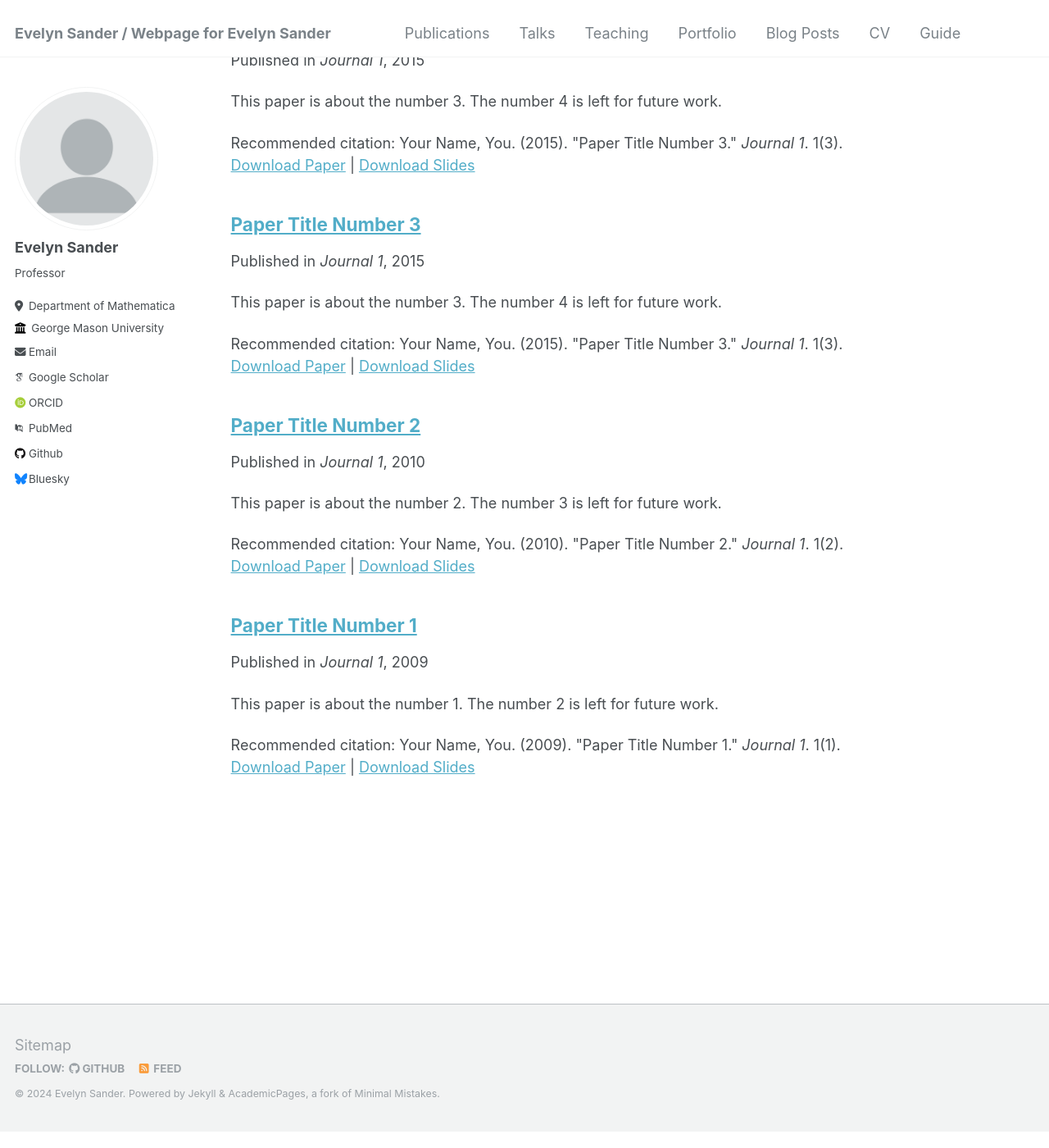
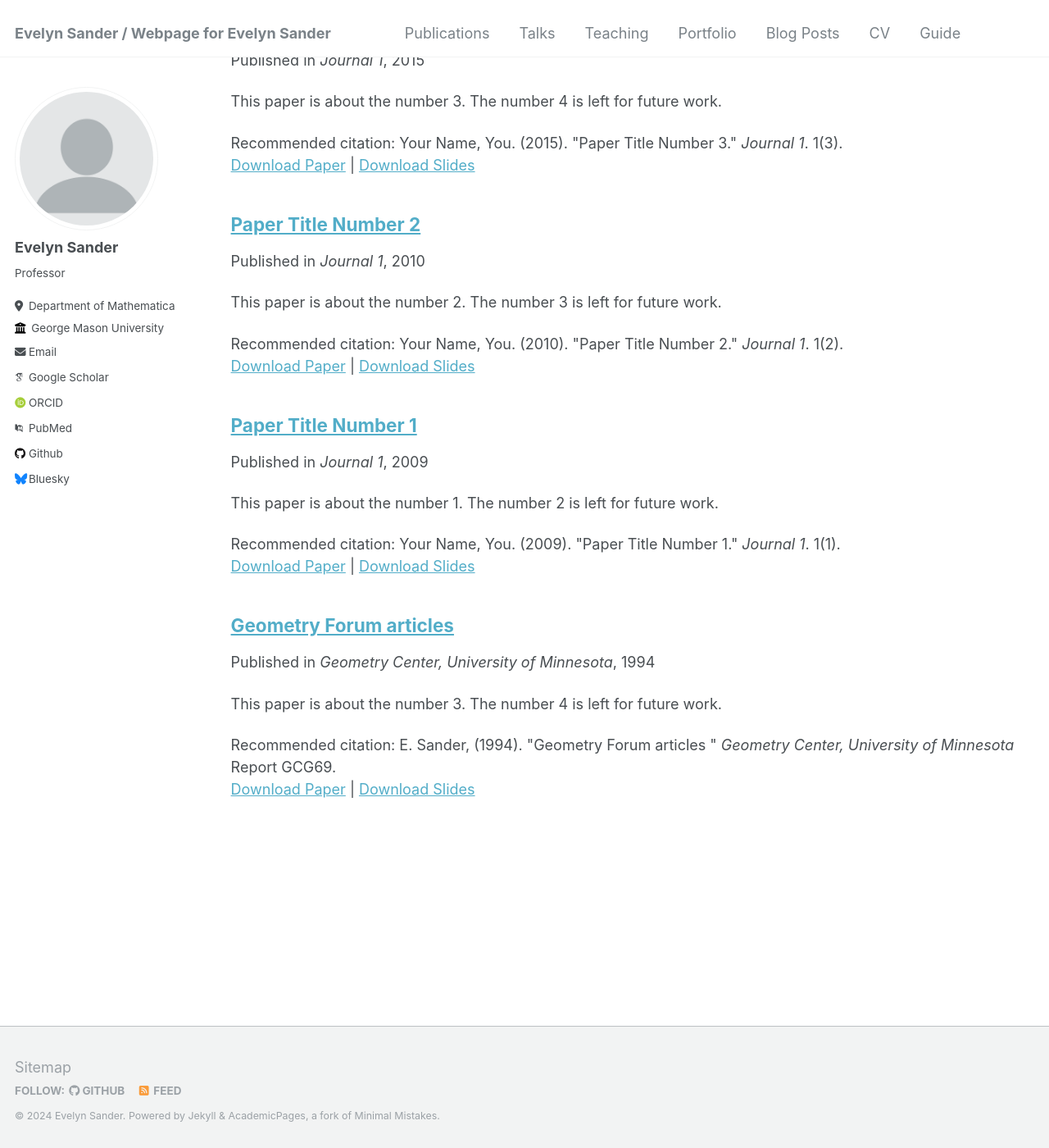
Before and after one commit to esander1789/esander1789.github.io, a Jekyll site: the page built from _pages/publications.md, in a window 1280 px wide and 1400 px high, scrolled down 450 px. Shown: the whole window at 82% size. Built offline with Jekyll 4.4.1, drawn with Linux system fonts in a browser that asks for light colours; some web fonts are replaced.

Commit message:
Update S94.md

```diff
--- a/_publications/S94.md
+++ b/_publications/S94.md
@@ -1,13 +1,13 @@
 ---
-title: "Paper Title Number 3"
+title: "Geometry Forum articles"
 collection: publications
 permalink: /publication/2015-10-01-paper-title-number-3
 excerpt: 'This paper is about the number 3. The number 4 is left for future work.'
-date: 2015-10-01
-venue: 'Journal 1'
+date: 1994-10-01
+venue: 'Geometry Center, University of Minnesota'
 slidesurl: 'http://academicpages.github.io/files/slides3.pdf'
 paperurl: 'http://academicpages.github.io/files/paper3.pdf'
-citation: 'Your Name, You. (2015). &quot;Paper Title Number 3.&quot; <i>Journal 1</i>. 1(3).'
+citation: 'E. Sander, (1994). &quot;Geometry Forum articles &quot; <i>Geometry Center, University of Minnesota</i> Report GCG69.'
 ---
 
 The contents above will be part of a list of publications, if the user clicks the link for the publication than the contents of section will be rendered as a full page, allowing you to provide more information about the paper for the reader. When publications are displayed as a single page, the contents of the above "citation" field will automatically be included below this section in a smaller font.
```
